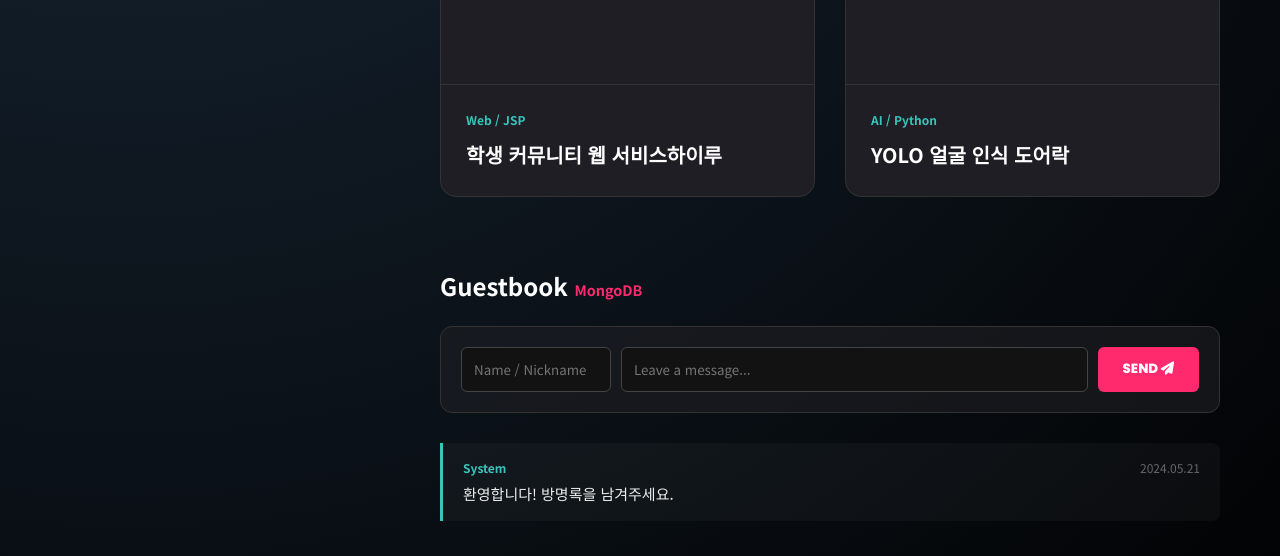
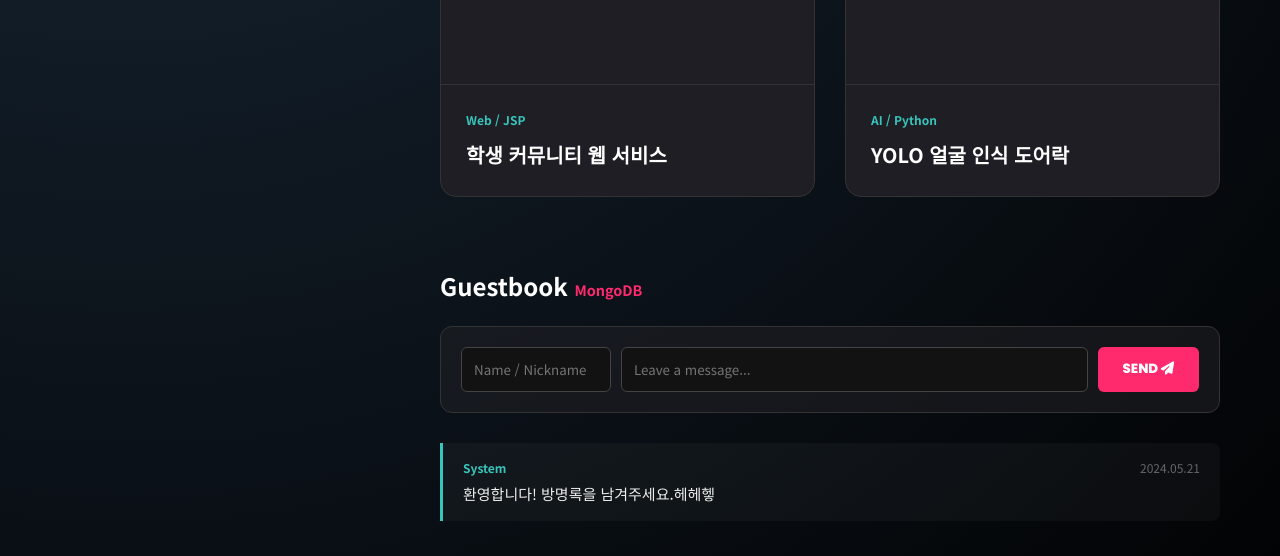
Before and after one commit to ycy040/ycy_web, a plain HTML site: page index.html in a window 1280 px wide. Shown: the part 960-1516 px from the top of the page. Drawn offline with Linux system fonts and the light colour scheme; no server answers.

```diff
--- a/index.html
+++ b/index.html
@@ -63,7 +63,7 @@
                         </div>
                         <div class="card-info">
                             <div class="p-tag">Web / JSP</div>
-                            <div class="p-title">학생 커뮤니티 웹 서비스하이루</div>
+                            <div class="p-title">학생 커뮤니티 웹 서비스</div>
                         </div>
                     </div>
 
@@ -95,7 +95,7 @@
                             <span class="g-user">System</span>
                             <span class="g-date">2024.05.21</span>
                         </div>
-                        <div class="g-msg">환영합니다! 방명록을 남겨주세요.</div>
+                        <div class="g-msg">환영합니다! 방명록을 남겨주세요.헤헤헿</div>
                     </div>
                 </div>
             </section>
```
